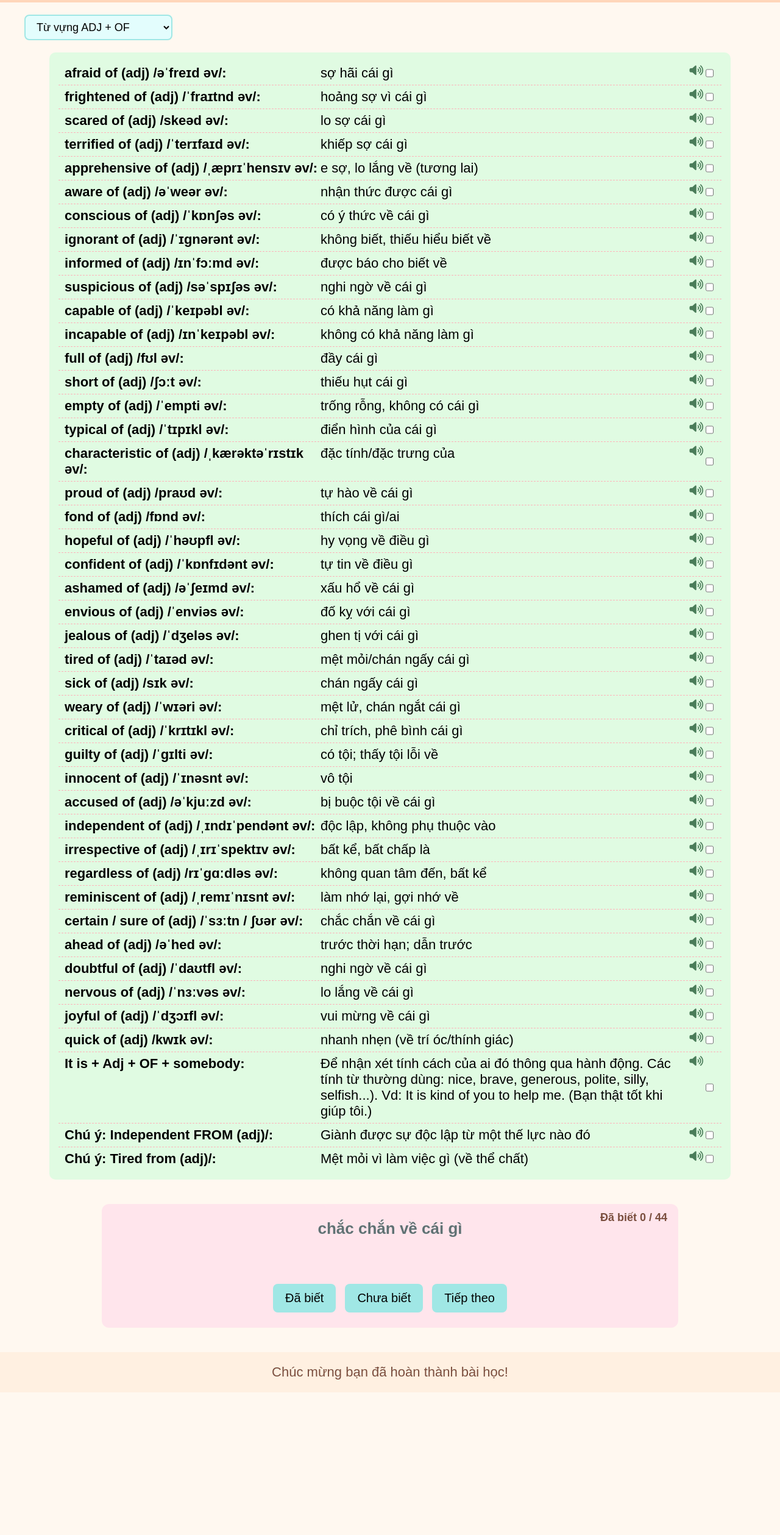
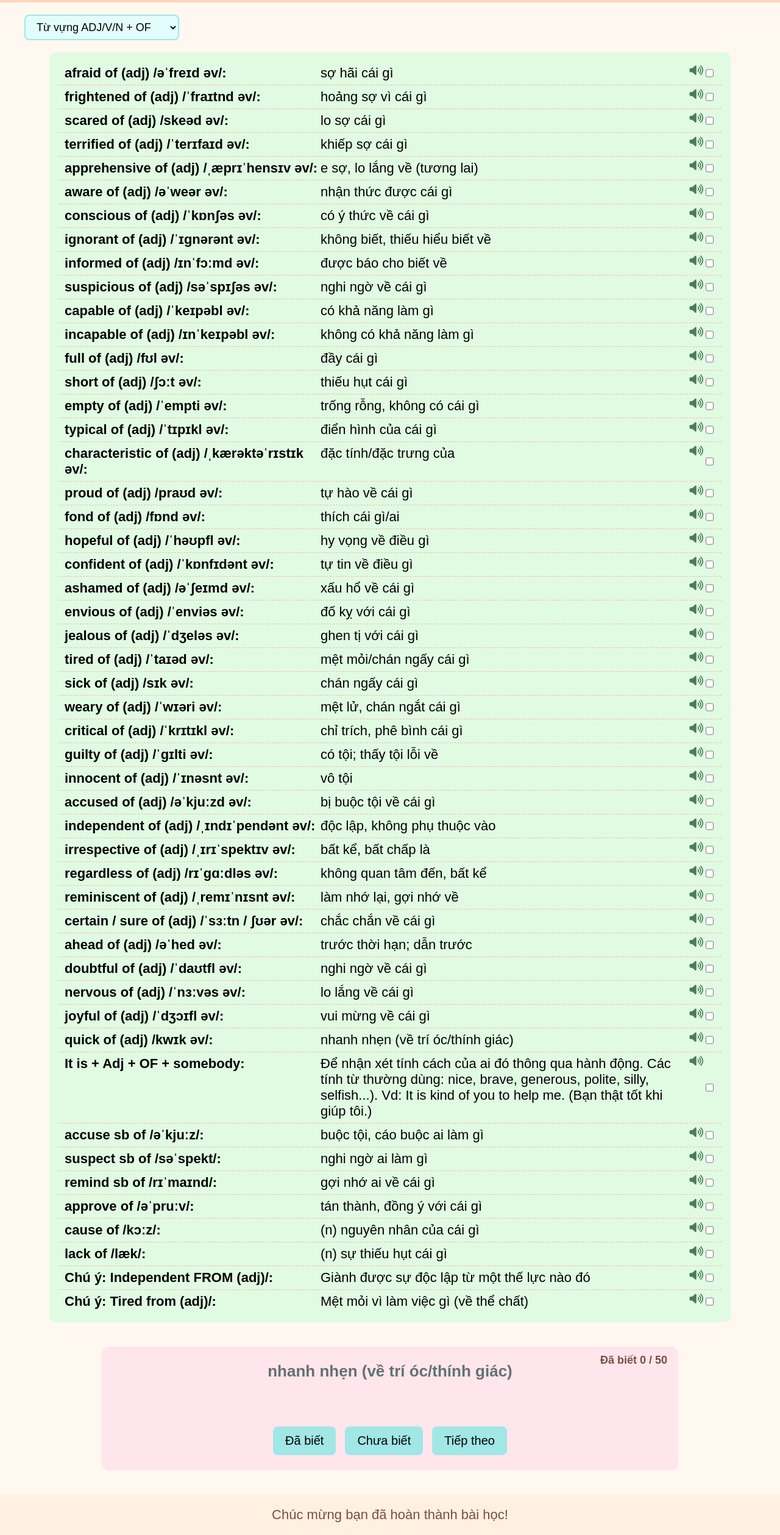
Before and after one commit to ketng91/TuvungTHPTQG-Topic-Cum-Gioi-tu, a plain HTML site: page index.html in a window 1280 px wide. Shown: the part 37-2555 px from the top of the page at 61% size. Before the commit the page ends 2321 px from the top, so only its background shows below. Drawn offline with Linux system fonts and the light colour scheme.

Commit message:
Add files via upload

```diff
--- a/index.html
+++ b/index.html
@@ -307,17 +307,17 @@ select {
 <!-- Bộ chọn -->
 <div class="top-select">
   <select id="wordList">
-    <option value="1">Từ vựng ADJ + OF </option>
-    <option value="2">Từ vựng ADJ + TO </option>
-    <option value="3">Từ vựng ADJ + FOR </option>
-    <option value="4">Từ vựng ADJ + WITH </option>
+    <option value="1">Từ vựng ADJ/V/N + OF </option>
+    <option value="2">Từ vựng ADJ/V/N + TO </option>
+    <option value="3">Từ vựng ADJ/V/N + FOR </option>
+    <option value="4">Từ vựng ADJ/V + WITH </option>
     <option value="5">Từ vựng ADJ + ABOUT </option>
-    <option value="6">Từ vựng ADJ + ABOUT </option>
+    <option value="6">Từ vựng ADJ + IN </option>
     <option value="7">Các cụm + IN khác </option>
-    <option value="8">Từ vựng ADJ + FROM </option>
-    <option value="9">Từ vựng ADJ + ON </option>
+    <option value="8">Từ vựng ADJ/V + FROM </option>
+    <option value="9">Từ vựng ADJ/V + ON </option>
     <option value="10">Các cụm + ON khác </option>
-    <option value="11">Từ vựng ADJ + AT </option>
+    <option value="11">Từ vựng ADJ/V + AT </option>
     <option value="12">Các cụm + AT khác </option>
     <option value="13">Các cụm + UNDER </option>
     <option value="14">Các cụm + BY </option>
@@ -458,6 +458,14 @@ const data = {
   { en: "joyful of (adj) /ˈdʒɔɪfl əv/", vn: "vui mừng về cái gì", tick: false },
   { en: "quick of (adj) /kwɪk əv/", vn: "nhanh nhẹn (về trí óc/thính giác)", tick: false },
   { en: "It is + Adj + OF + somebody", vn: "Để nhận xét tính cách của ai đó thông qua hành động. Các tính từ thường dùng: nice, brave, generous, polite, silly, selfish...). Vd: It is kind of you to help me. (Bạn thật tốt khi giúp tôi.)", tick: false },
+
+  { en: "accuse sb of /əˈkjuːz/", vn: "buộc tội, cáo buộc ai làm gì", tick: false },
+  { en: "suspect sb of /səˈspekt/", vn: "nghi ngờ ai làm gì", tick: false },
+  { en: "remind sb of /rɪˈmaɪnd/", vn: "gợi nhớ ai về cái gì", tick: false },
+  { en: "approve of /əˈpruːv/", vn: "tán thành, đồng ý với cái gì", tick: false },
+  { en: "cause of /kɔːz/", vn: "(n) nguyên nhân của cái gì", tick: false },
+  { en: "lack of /læk/", vn: "(n) sự thiếu hụt cái gì", tick: false },
+
   { en: "Chú ý: Independent FROM (adj)/", vn: "Giành được sự độc lập từ một thế lực nào đó", tick: false },
   { en: "Chú ý: Tired from (adj)/", vn: "Mệt mỏi vì làm việc gì (về thể chất)", tick: false },
   ],
@@ -523,6 +531,22 @@ const data = {
   { en: "profitable to (adj) /ˈprɒfɪtəbl/", vn: "có lợi cho cái gì", tick: false },
   { en: "responsible to sb (adj) /rɪˈspɒnsəbl/", vn: "có trách nhiệm với ai (cấp trên)", tick: false },
   { en: "willing to (adj) /ˈwɪlɪŋ/", vn: "sẵn lòng làm gì (đi với V-inf)", tick: false },
+  { en: "immune to /ɪˈmjuːn/", vn: "miễn dịch / không bị ảnh hưởng bởi", tick: false },
+  { en: "vulnerable to /ˈvʌlnərəbl/", vn: "dễ bị tổn thương / ảnh hưởng bởi", tick: false },
+
+  { en: "attribute A to B /əˈtrɪbjuːt/", vn: "quy cái gì là do cái gì (quy nguyên nhân)", tick: false },
+  { en: "conform to/with /kənˈfɔːm/", vn: "tuân thủ, làm theo chuẩn mực/quy tắc", tick: false },
+  { en: "contribute to /kənˈtrɪbjuːt/", vn: "đóng góp, góp phần vào cái gì", tick: false },
+  { en: "subscribe to /səbˈskraɪb/", vn: "đăng ký (dịch vụ); tán thành (quan điểm)", tick: false },
+  { en: "cater to/for /ˈkeɪtər/", vn: "phục vụ, đáp ứng nhu cầu của ai/cái gì", tick: false },
+
+
+  { en: "solution to /səˈluːʃn/", vn: "(n) giải pháp cho vấn đề gì", tick: false },
+  { en: "key to /kiː/", vn: "(n) chìa khóa / bí quyết cho cái gì", tick: false },
+  { en: "answer to /ˈɑːnsər/", vn: "(n) câu trả lời / đáp án cho cái gì", tick: false },
+  { en: "attitude towards/to /ˈætɪtjuːd/", vn: "(n) thái độ đối với cái gì", tick: false },
+  { en: "damage to /ˈdæmɪdʒ/", vn: "(n) thiệt hại đối với cái gì", tick: false },
+
   { en: "Chú ý: Một số cấu trúc + TO + Ving", vn: "Vd: be committed/accustomed/opposed to Ving", tick: false },
   ],
 
@@ -554,7 +578,18 @@ const data = {
   { en: "perfect / ideal for (adj) /ˈaɪdiəl/", vn: "hoàn hảo/lý tưởng cho cái gì", tick: false },
   { en: "necessary for (adj) /ˈnesəsəri/", vn: "cần thiết cho cái gì", tick: false },
   { en: "vital / essential for (adj) /ɪˈsenʃl/", vn: "thiết yếu/quan trọng cho", tick: false },
+
   { en: "wait for (v) /weɪt/", vn: "đợi ai/cái gì", tick: false },
+  { en: "blame sb for /bleɪm/", vn: "đổ lỗi cho ai về việc gì", tick: false },
+  { en: "punish sb for /ˈpʌnɪʃ/", vn: "trừng phạt ai vì việc gì", tick: false },
+  { en: "apologize for /əˈpɒlədʒaɪz/", vn: "xin lỗi vì điều gì", tick: false },
+  { en: "criticize sb for /ˈkrɪtɪsaɪz/", vn: "chỉ trích ai về việc gì", tick: false },
+  { en: "trade A for B /treɪd/", vn: "đổi cái này lấy cái khác", tick: false },
+  { en: "compensate sb for /ˈkɒmpənseɪt/", vn: "đền bù, bồi thường cho ai về cái gì", tick: false },
+
+  { en: "demand for /dɪˈmɑːnd/", vn: "(n) nhu cầu về cái gì", tick: false },
+  { en: "reason for /ˈriːzn/", vn: "(n)lý do cho việc gì", tick: false },
+
   { en: "Chú ý: Responsible FOR sth/doing sth", vn: "Chịu trách nhiệm về việc gì", tick: false },
   { en: "Chú ý: Responsible TO sb", vn: "Chịu trách nhiệm trước ai (cấp trên)", tick: false },
   { en: "Chú ý: Famous FOR", vn: "Nổi tiếng vì một đặc điểm/tài năng (Ví dụ: He is famous for his voice).", tick: false },
@@ -600,6 +635,15 @@ const data = {
   { en: "incompatible with (adj) /ˌɪnkəmˈpætəbl/", vn: "không tương thích/xung khắc với", tick: false },
   { en: "infatuated with (adj) /ɪnˈfætʃueɪtɪd/", vn: "say mê/đắm đuối ai", tick: false },
   { en: "preoccupied with (adj) /priˈɒkjupaɪd/", vn: "ám ảnh/bận tâm về cái gì", tick: false },
+
+  { en: "provide/equip sb with /prəˈvaɪd/", vn: "cung cấp/trang bị cho ai cái gì", tick: false },
+  { en: "supply sb with /səˈplaɪ/", vn: "cung cấp cho ai cái gì", tick: false },
+  { en: "threaten sb with sth /ˈθretn/", vn: "đe dọa ai bằng cái gì", tick: false },
+  { en: "charge sb with sth /tʃɑːdʒ/", vn: "buộc tội ai về tội gì (= accuse sb of)", tick: false },
+  { en: "interfere with /ˌɪntəˈfɪər/", vn: "can thiệp, gây cản trở tới cái gì", tick: false },
+  { en: "comply with /kəmˈplaɪ/", vn: "tuân theo, chấp hành (luật lệ, quy định)", tick: false },
+  { en: "collaborate with /kəˈlæbəreɪt/", vn: "hợp tác với ai (trong dự án, công việc)", tick: false },
+
   { en: "Chú ý: Angry / Annoyed WITH somebody", vn: "Giận dỗi ai đó", tick: false },
   { en: "Chú ý: Familiar WITH something", vn: "Bạn biết rõ về cái gì đó (I am familiar with this rule)", tick: false },
   { en: "Chú ý: Familiar TO somebody", vn: "Cái gì đó trông quen thuộc với bạn (This face is familiar to me)", tick: false },
@@ -673,6 +717,15 @@ const data = {
   { en: "abounding in (adj) /əˈbaʊndɪŋ/", vn: "có rất nhiều; dồi dào cái gì", tick: false },
   { en: "fertile in (adj) /ˈfɜːtaɪl/", vn: "có nhiều (ý tưởng/tài nguyên); màu mỡ", tick: false },
   { en: "proficient in (adj) /prəˈfɪʃnt/", vn: "thành thạo; điêu luyện trong việc gì", tick: false },
+
+  { en: "invest in /ɪnˈvest/", vn: "đầu tư vào cái gì", tick: false },
+  { en: "derive sth from /dɪˈraɪv/", vn: "rút ra, thu được cái gì từ đâu", tick: false },
+  { en: "involve in /ɪnˈvɒlv/", vn: "làm cho ai liên quan/tham gia vào việc gì", tick: false },
+  { en: "absorb in /əbˈzɔːb/", vn: "miệt mài, say mê (dạng bị động: be absorbed in)", tick: false },
+  { en: "engage in /ɪnˈɡeɪdʒ/", vn: "tham gia, dấn thân vào hoạt động nào", tick: false },
+  { en: "increase in /ɪnˈkriːs/", vn: "(n) sự gia tăng về cái gì", tick: false },
+  { en: "decrease in /dɪˈkriːs/", vn: "(n) sự sụt giảm về cái gì", tick: false },
+  { en: "rise in /raɪz/", vn: "(n) sự gia tăng mạnh về cái gì", tick: false },
 
   { en: "Chú ý: Confident IN", vn: "Tin tưởng vào ai đó hoặc hệ thống nào đó (Ví dụ: Confident in his ability)", tick: false },
   { en: "Chú ý: Confident OF", vn: "Chắc chắn về một kết quả nào đó sẽ xảy ra (Ví dụ: Confident of victory)", tick: false },
@@ -763,9 +816,21 @@ const data = {
   { en: "tired from (adj) /ˈtaɪəd frəm/", vn: "mệt mỏi do tác động vật lý (ví dụ: chạy bộ, làm việc nặng)", tick: false },
   { en: "hidden from (adj) /ˈhɪdn frəm/", vn: "bị che khuất khỏi (tầm nhìn/sự quan sát)", tick: false },
 
+  { en: "prevent sb from /prɪˈvent/", vn: "ngăn chặn ai làm gì", tick: false },
+  { en: "stop sb from /stɒp/", vn: "ngăn cản ai làm gì", tick: false },
+  { en: "ban sb from /bæn/", vn: "cấm ai làm gì", tick: false },
+  { en: "deter sb from /dɪˈtɜːr/", vn: "ngăn cản, làm ai thui nhụt ý định", tick: false },
+  { en: "discourage sb from /dɪsˈkʌrɪdʒ/", vn: "làm ai nản lòng/không làm gì", tick: false },
+  { en: "protect sb from /prəˈtekt/", vn: "bảo vệ ai khỏi cái gì", tick: false },
+  { en: "recover from /rɪˈkʌvər/", vn: "hồi phục sau (bệnh tật/chấn thương)", tick: false },
+  { en: "suffer from /ˈsʌfər/", vn: "chịu đựng, bị ảnh hưởng bởi (bệnh tật)", tick: false },
+  { en: "distinguish A from B /dɪˈstɪŋɡwɪʃ/", vn: "phân biệt A với B (= tell A apart from B)", tick: false },
+
+
   { en: "Chú ý: Independent FROM", vn: "Giành được độc lập sau một thời gian bị đô hộ/phụ thuộc (thường dùng cho các quốc gia)", tick: false },
   { en: "Chú ý: Independent OF", vn: "Không phụ thuộc, không cần sự giúp đỡ của ai (thường dùng cho cá nhân, tài chính)", tick: false },
 ],
+
 
 9: [
   { en: "keen on (adj) /kiːn ɒn/", vn: "say mê; ham thích cái gì", tick: false },
@@ -783,7 +848,17 @@ const data = {
   { en: "clear on (adj) /klɪər ɒn/", vn: "hiểu rõ/rõ ràng về (quan điểm/vấn đề)", tick: false },
   { en: "hooked on (adj) /hʊkt ɒn/", vn: "bị nghiện; bị cuốn hút vào cái gì", tick: false },
   { en: "dependent on (adj) /dɪˈpendənt ɒn/", vn: "phụ thuộc vào", tick: false },
- { en: "Chú ý: Dependent và Independent", vn: "Phụ thuộc thì dùng ON, nhưng độc lập thì dùng OF hoặc FROM", tick: false },
+
+  { en: "congratulate sb on /kənˈɡrætʃulaɪt/", vn: "chúc mừng ai về việc gì", tick: false },
+  { en: "depend on /dɪˈpend/", vn: "phụ thuộc vào, dựa vào", tick: false },
+  { en: "rely on /rɪˈlaɪ/", vn: "tin tưởng, dựa dẫm vào", tick: false },
+  { en: "impose A on B /ɪmˈpəʊz/", vn: "áp đặt cái gì lên ai/cái gì", tick: false },
+  { en: "impact on / ˈɪmpækt/", vn: "tác động, ảnh hưởng lên (= influence / effect on)", tick: false },
+  { en: "hinge on/upon /hɪndʒ/", vn: "phụ thuộc hoàn toàn vào (kết quả/điều kiện)", tick: false },
+  { en: "spend sth on /spend/", vn: "dành/tiêu tốn cái gì vào việc gì", tick: false },
+  { en: "waste sth on /weɪst/", vn: "lãng phí cái gì vào việc gì", tick: false },
+
+  { en: "Chú ý: Dependent và Independent", vn: "Phụ thuộc thì dùng ON, nhưng độc lập thì dùng OF hoặc FROM", tick: false },
 ],
 
 10: [
@@ -840,7 +915,9 @@ const data = {
 
   { en: "adroit at (adj) /əˈdrɔɪt/", vn: "khéo léo; lanh lợi trong việc gì", tick: false },
   { en: "clumsy at (adj) /ˈklʌmzi/", vn: "vụng về trong việc gì", tick: false },
-  { en: "adept at (adj) /əˈdept/", vn: "tinh thông; lão luyện về cái gì", tick: false }
+  { en: "adept at (adj) /əˈdept/", vn: "tinh thông; lão luyện về cái gì", tick: false },
+
+  { en: "aim at / eɪm/", vn: "nhắm vào, hướng tới đối tượng nào", tick: false },
 ],
 12: [
   { en: "at any rate /æt ˈeni reɪt/", vn: "bằng bất cứ giá nào; dù sao đi nữa", tick: false },
@@ -910,7 +987,9 @@ const data = {
 
   { en: "by degrees /baɪ dɪˈɡriːz/", vn: "dần dần; từng bước một", tick: false },
   { en: "by virtue of /baɪ ˈvɜːrtʃuː əv/", vn: "bởi vì; nhờ vào (quyền năng/đặc tính)", tick: false },
-  { en: "by far /baɪ fɑːr/", vn: "cho đến nay; hơn hẳn (dùng trong so sánh nhất)", tick: false }
+  { en: "by far /baɪ fɑːr/", vn: "cho đến nay; hơn hẳn (dùng trong so sánh nhất)", tick: false },
+
+  { en: "abide by /əˈbaɪd/", vn: "tôn trọng, tuân thủ (quyết định, luật lệ)", tick: false },
 ],
 
 15: [
@@ -974,7 +1053,6 @@ function loadList(){
   renderWords();
   index=-1;
   nextWord();
-  loadExercises();
 }
 
 function updateCounter(){
@@ -1077,35 +1155,6 @@ function dontKnow(){
   document.getElementById("answer").innerHTML=listCopy[index].en;
 }
 
-/********** EXERCISES **********/
-function loadExercises(){
-  const box=document.getElementById("exercise");
-  box.innerHTML="";
-  exercises[currList].forEach((item,i)=>{
-    box.innerHTML+=`
-    <div style="margin:10px 0;">
-      ${i+1}. ${item.q}
-      <input id="ex${i}">
-      <button onclick="checkEx(${i})">Check</button>
-      <span id="res${i}" class="result"></span>
-    </div>`;
-  });
-}
-
-function checkEx(i){
-  const user = document.getElementById("ex"+i).value.trim().toLowerCase();
-  const ans = exercises[currList][i].a.toLowerCase();
-  const box = document.getElementById("res"+i);
-
-  if(user === ans) {
-    box.innerHTML = "✔ Correct";
-    box.style.color = "#28a745"; // chữ Correct màu xanh lá
-    firework(); // gọi pháo hoa
-  } else {
-    box.innerHTML = "✘ " + exercises[currList][i].a;
-    box.style.color = "#D02752"; // chữ sai màu đỏ
-  }
-}
 
 /********** FIREWORK **********/
 function firework(){
```
